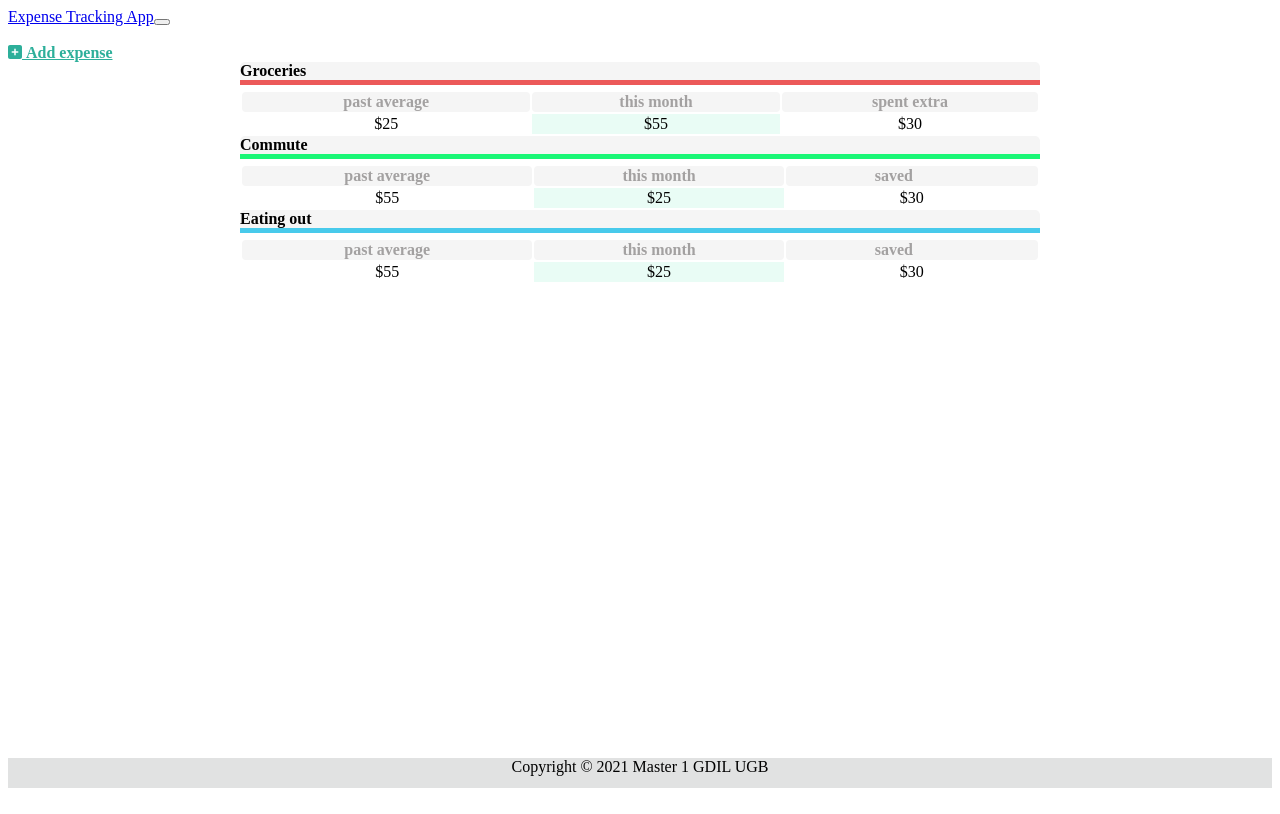
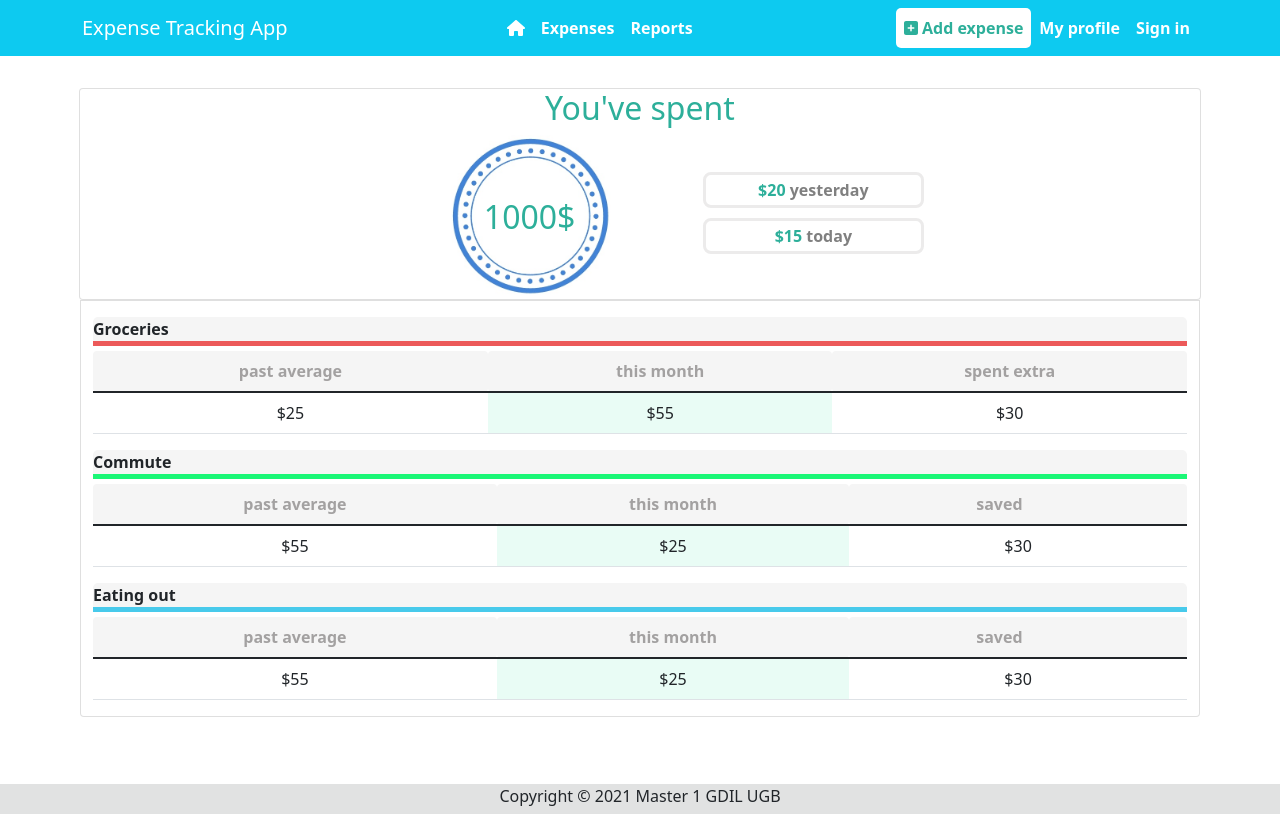
Before and after one commit to ayshagassama1/mern_expense_tracking_app, a React (Create React App) app in the folder frontend/: page / in a window 1280 px wide. Built offline with nearby package versions, Linux system fonts and the light colour scheme; the HTML template or start-up script is replaced by a standard one.

Commit message:
Page accueil ok

```diff
--- a/frontend/src/components/Body.js
+++ b/frontend/src/components/Body.js
@@ -1,9 +1,16 @@
 import React from "react";
 import { Container, Row, Col, Card } from "react-bootstrap";
+import Spend from "./Spend";
 import Tableau from "./Tableau";
 
 const Body = () => {
 	return (
+		<>
+			<div className="bloc-a-accueil">
+				<Card>
+					<Spend />
+				</Card>
+			</div>
 			<div className="bloc-b-accueil">
 				<Card className="tableaux">
 					<Tableau
@@ -32,6 +39,7 @@ const Body = () => {
 					/>
 				</Card>
 			</div>
+		</>
 	);
 };
 
--- /dev/null
+++ b/frontend/src/components/Spend.js
@@ -0,0 +1,29 @@
+import React, { Component, useEffect, useState } from "react";
+import "bootstrap/dist/css/bootstrap.min.css";
+import "bootstrap/dist/js/bootstrap.min.js";
+
+export default class Spend extends Component {
+	render() {
+		return (
+			<div className="u-spent">
+				<h2>You've spent</h2>
+				<div align-center className="spent-details">
+					<div>
+						<div className="my-container">
+							<img src="mai.jpg" alt="image" className="img-fluid w-50"></img>
+							<h2 className="centered">1000$</h2>
+						</div>
+					</div>
+					<div className="recent-spent">
+						<div className="bloc-spent">
+							<span className="sum-spent">$20</span> yesterday
+						</div>
+						<div className="bloc-spent">
+							<span className="sum-spent">$15</span> today
+						</div>
+					</div>
+				</div>
+			</div>
+		);
+	}
+}
--- a/frontend/src/index.css
+++ b/frontend/src/index.css
@@ -75,11 +75,72 @@ td {
 	margin-bottom: 1rem;
 }
 
+.u-spent {
+	display: flex;
+	flex-direction: column;
+	justify-content: center;
+	align-self: center;
+	align-items: center;
+	width: 70rem;
+	border-bottom-left-radius: 0px !important;
+	border-bottom-right-radius: 0px !important;
+	color: #2daf9a;
+}
+
+.spent-details {
+	display: flex;
+	flex-direction: row;
+	justify-content: space-between;
+}
+
+.recent-spent {
+	margin-top: 2rem;
+
+	display: flex;
+	flex-direction: column;
+	color: gray;
+	font-weight: bold;
+	width: 50%;
+}
+
+.my-container {
+	position: relative;
+	text-align: center;
+	top: 0;
+}
+
+.centered {
+	position: absolute;
+	top: 50%;
+	left: 50%;
+	transform: translate(-50%, -50%);
+}
+
+.bloc-spent {
+	width: 100%;
+	border: 3px solid #ecebeb;
+	margin: 5px;
+	border-radius: 8px;
+	text-align: center;
+	padding: 3px;
+}
+
+.sum-spent {
+	color: #2daf9a;
+}
+
+.bloc-a-accueil {
+	margin-top: 2rem;
+	display: flex;
+	justify-content: center;
+}
+
 .tableaux {
+	padding-top: 1rem;
 	border-top-left-radius: 0px !important;
 	border-top-right-radius: 0px !important;
 	align-self: center;
-	width: 50rem;
+	width: 70rem;
 }
 
 .tableaux .container {
@@ -131,4 +192,4 @@ table {
 		width: 80% !important;
 	}
 }
-/********************************* DEBUT STYLES FORMULAIRE *************************************/
+/********************************* FIN STYLES FORMULAIRE *************************************/
```
Also changed, not shown: frontend/src/Spend.js (deleted, +0 -38 lines), frontend/public/mai.jpg. Lines whose indentation alone changed are shown as unchanged.
